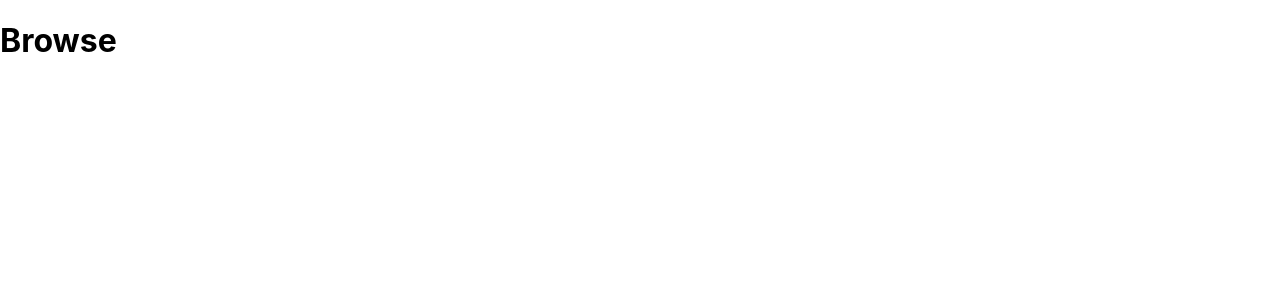
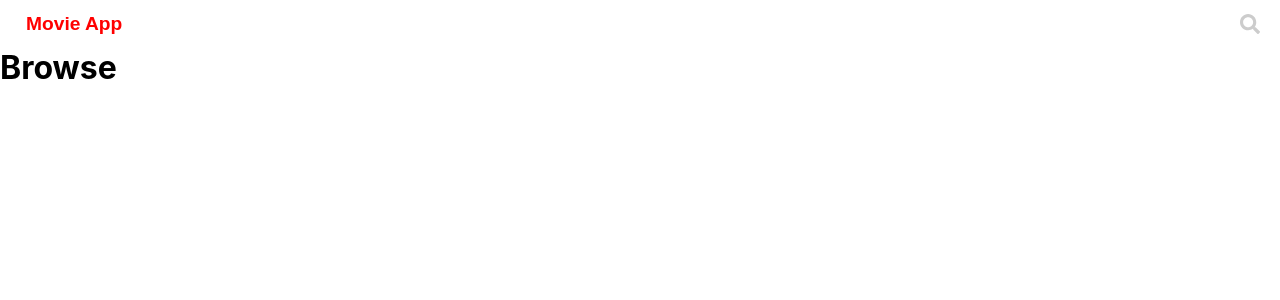
Before and after one commit to dzung-min/movies-react, a React (Vite) app: page / in a window 1280 px wide. Shown: the top 300 px of the page. Built offline with nearby package versions, Linux system fonts and the light colour scheme.

Commit message:
add navbar

```diff
--- /dev/null
+++ b/src/components/NavBar/NavBar.module.css
@@ -0,0 +1,29 @@
+.nav {
+  position: fixed;
+  top: 0;
+  left: 0;
+  display: flex;
+  justify-content: space-between;
+  align-items: center;
+  height: 3rem;
+  width: 100%;
+  background-color: transparent;
+}
+
+.nav button {
+  background-color: transparent;
+  border: none;
+  cursor: pointer;
+  font-size: 1.2rem;
+  font-weight: 700;
+  color: red;
+  display: block;
+  margin: 0 20px;
+}
+
+.nav svg {
+  height: 20px;
+  width: 20px;
+  margin: 0 20px;
+  cursor: pointer;
+}
--- /dev/null
+++ b/src/components/NavBar/index.jsx
@@ -0,0 +1,27 @@
+import classes from "./NavBar.module.css";
+
+function NavBar() {
+  function goTo(place) {
+    window.location.replace(place);
+  }
+  return (
+    <div className={classes.nav}>
+      <button onClick={goTo.bind(null, "/")}>Movie App</button>
+      <svg
+        onClick={goTo.bind(null, "/search")}
+        className="svg-inline--fa fa-search fa-w-16"
+        fill="#ccc"
+        aria-hidden="true"
+        data-prefix="fas"
+        data-icon="search"
+        role="img"
+        xmlns="http://www.w3.org/2000/svg"
+        viewBox="0 0 512 512"
+      >
+        <path d="M505 442.7L405.3 343c-4.5-4.5-10.6-7-17-7H372c27.6-35.3 44-79.7 44-128C416 93.1 322.9 0 208 0S0 93.1 0 208s93.1 208 208 208c48.3 0 92.7-16.4 128-44v16.3c0 6.4 2.5 12.5 7 17l99.7 99.7c9.4 9.4 24.6 9.4 33.9 0l28.3-28.3c9.4-9.4 9.4-24.6.1-34zM208 336c-70.7 0-128-57.2-128-128 0-70.7 57.2-128 128-128 70.7 0 128 57.2 128 128 0 70.7-57.2 128-128 128z"></path>
+      </svg>
+    </div>
+  );
+}
+
+export default NavBar;
--- a/src/main.css
+++ b/src/main.css
@@ -1,13 +1,14 @@
 body {
-	margin: 0;
-	font-family: -apple-system, BlinkMacSystemFont, 'Segoe UI', 'Roboto', 'Oxygen',
-		'Ubuntu', 'Cantarell', 'Fira Sans', 'Droid Sans', 'Helvetica Neue',
-		sans-serif;
-	-webkit-font-smoothing: antialiased;
-	-moz-osx-font-smoothing: grayscale;
+  margin: 0;
+  font-family: -apple-system, BlinkMacSystemFont, "Segoe UI", "Roboto", "Oxygen",
+    "Ubuntu", "Cantarell", "Fira Sans", "Droid Sans", "Helvetica Neue",
+    sans-serif;
+  -webkit-font-smoothing: antialiased;
+  -moz-osx-font-smoothing: grayscale;
+  margin-top: 3rem;
 }
 
 code {
-	font-family: source-code-pro, Menlo, Monaco, Consolas, 'Courier New',
-		monospace;
+  font-family: source-code-pro, Menlo, Monaco, Consolas, "Courier New",
+    monospace;
 }
--- a/src/pages/browse/Browse.jsx
+++ b/src/pages/browse/Browse.jsx
@@ -1,6 +1,9 @@
+import NavBar from "../../components/NavBar";
+
 function Browse() {
   return (
     <div className="app">
+      <NavBar />
       <h1>Browse</h1>
     </div>
   );
--- a/src/pages/search/Search.jsx
+++ b/src/pages/search/Search.jsx
@@ -1,6 +1,9 @@
+import NavBar from "../../components/NavBar";
+
 const Search = () => {
   return (
     <div className="app">
+      <NavBar />
       <h1>Search</h1>
     </div>
   );
```
